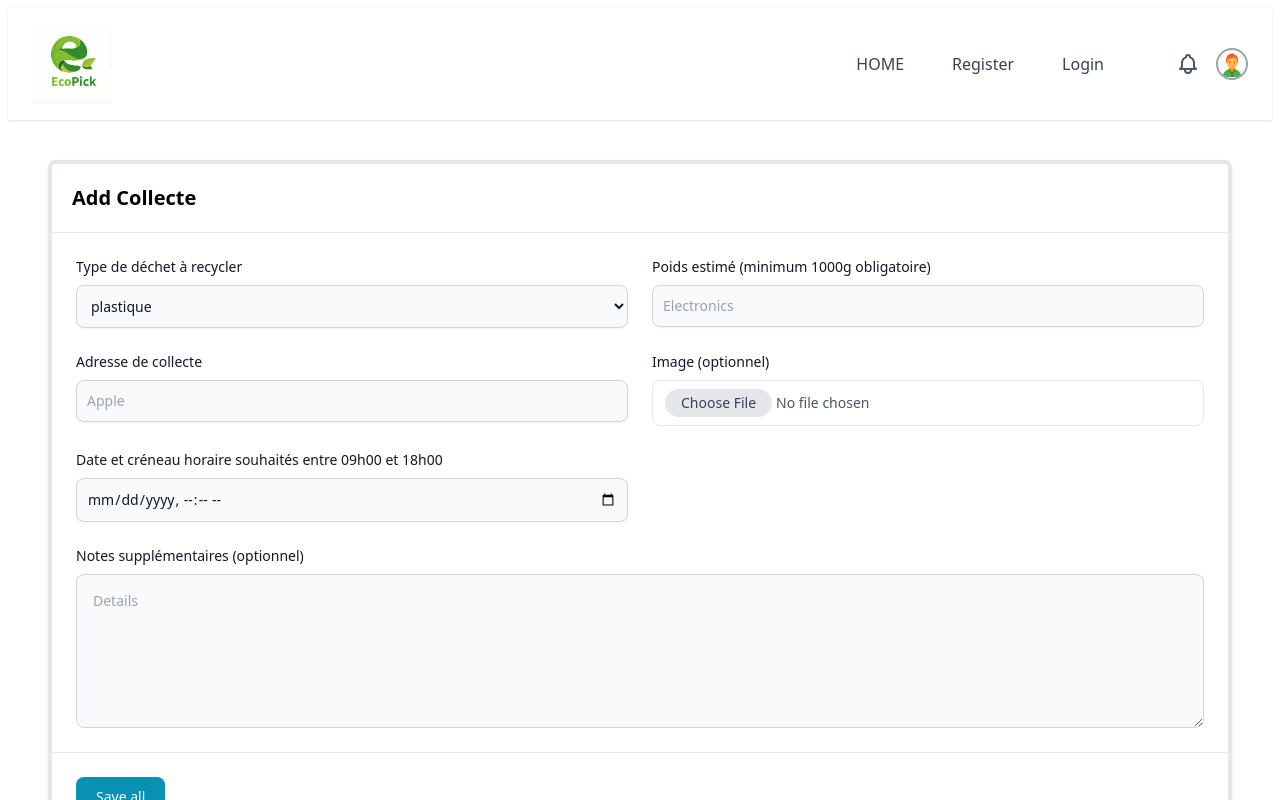
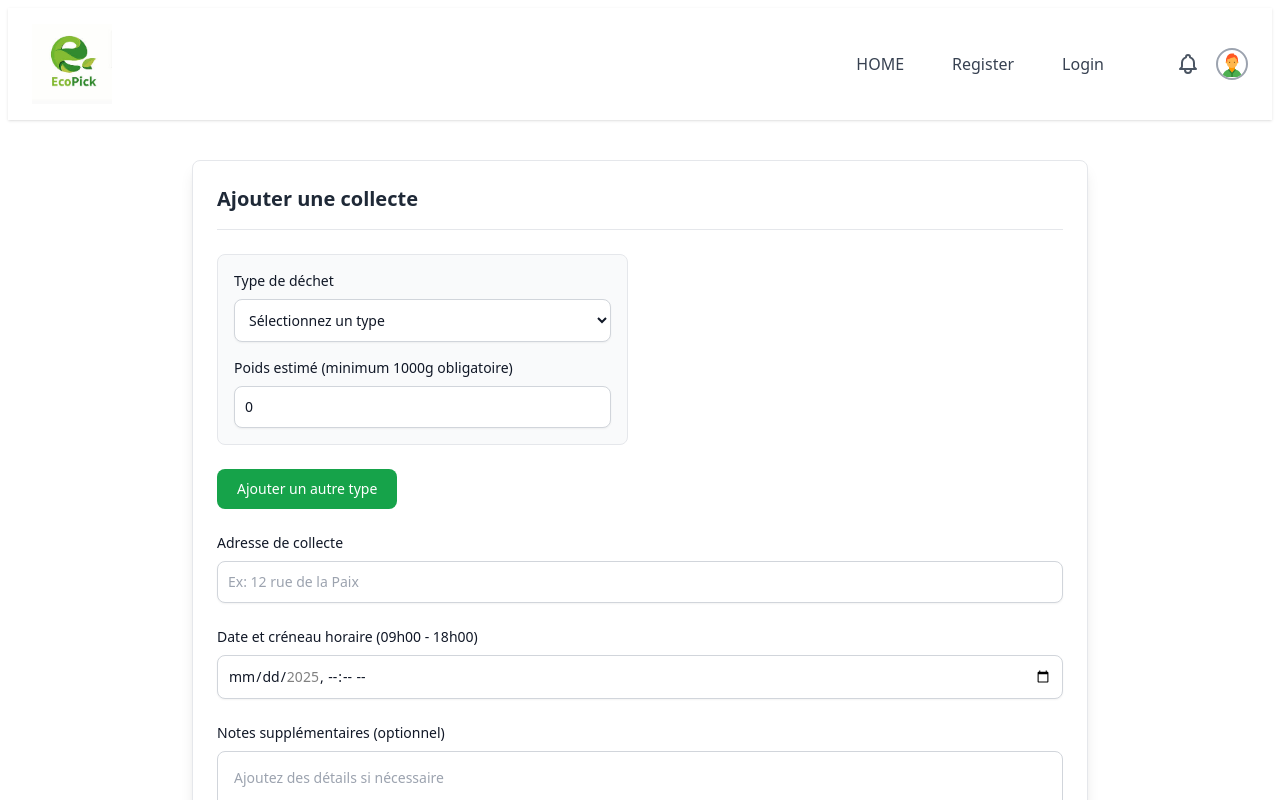
Before and after one commit to Abdelquoddouss/EcoPick, an Angular app: page /addCollection in a window 1280 px wide. Shown: the top 800 px of the page. Built offline with nearby package versions, Linux system fonts and the light colour scheme.

Commit message:
fixer ui de collection

```diff
--- a/src/app/app.routes.ts
+++ b/src/app/app.routes.ts
@@ -13,7 +13,6 @@ export const routes: Routes = [
   { path: 'register', component: RegisterComponent },
   { path: 'login', component: LoginComponent },
 
-  { path: 'home2', component: HomeComponent },
 
 
   {
@@ -23,6 +22,8 @@ export const routes: Routes = [
       { path: 'account', component: AccountComponent },
 
       { path: 'home', component: HomeComponent },
+      { path: '', redirectTo: 'home', pathMatch: 'full' },
+
       { path: 'addCollection', component: CollectionComponent },
 
 
--- a/src/app/collection/collection.component.html
+++ b/src/app/collection/collection.component.html
@@ -1,53 +1,112 @@
-<div class="bg-white border border-4 rounded-lg shadow relative m-10">
-
-  <div class="flex items-start justify-between p-5 border-b rounded-t">
-    <h3 class="text-xl font-semibold">
-      Add Collecte
-    </h3>
-
+<div class="bg-white border border-gray-200 rounded-lg shadow-lg max-w-4xl mx-auto mt-10 p-6">
+  <!-- En-tête -->
+  <div class="flex items-center justify-between pb-4 border-b">
+    <h3 class="text-xl font-semibold text-gray-800">Ajouter une collecte</h3>
   </div>
 
-  <div class="p-6 space-y-6">
-    <form action="#">
-      <div class="grid grid-cols-6 gap-6">
-        <div class="col-span-6 sm:col-span-3">
-          <label for="gender" class="text-sm font-medium text-gray-900 block mb-2">Type de déchet à recycler</label>
-          <select id="gender" name="gender"
-                  class="shadow-sm bg-gray-50 border border-gray-300 text-gray-900 sm:text-sm rounded-lg focus:ring-cyan-600 focus:border-cyan-600 block w-full p-2.5 focus:outline-none focus:border-blue-400" required>
-            <option value="">plastique</option>
-            <option value="">verre</option>
-            <option value="">papier</option>
-            <option value="">métal</option>
+  <!-- Formulaire -->
+  <div class="mt-6">
+    <form #collectionForm="ngForm" (ngSubmit)="onSubmit()" class="space-y-6">
+      <!-- Liste des types de collecte -->
+      <div class="grid grid-cols-1 md:grid-cols-2 gap-6">
+        <div *ngFor="let collecte of collecteTypes; let i = index" class="border p-4 rounded-lg bg-gray-50 relative">
+          <button
+            type="button"
+            (click)="supprimerType(i)"
+            class="absolute top-2 right-2 bg-red-500 text-white rounded-full w-6 h-6 flex items-center justify-center"
+            *ngIf="collecteTypes.length > 1">
+            &#10005;
+          </button>
 
+          <label class="text-sm font-medium text-gray-900 block mb-2">Type de déchet</label>
+          <select
+            [(ngModel)]="collecte.type"
+            [name]="'type-' + i"
+            class="shadow-sm bg-white border border-gray-300 text-gray-900 text-sm rounded-lg focus:ring-cyan-600 focus:border-cyan-600 block w-full p-2.5"
+            required>
+            <option value="" disabled>Sélectionnez un type</option>
+            <option *ngFor="let type of typesDechets" [value]="type">{{type}}</option>
           </select>
+
+          <label class="text-sm font-medium text-gray-900 block mt-4 mb-2">
+            Poids estimé (minimum 1000g obligatoire)
+          </label>
+          <input
+            type="number"
+            [(ngModel)]="collecte.poids"
+            [name]="'poids-' + i"
+            min="1000"
+            class="shadow-sm bg-white border border-gray-300 text-gray-900 text-sm rounded-lg focus:ring-cyan-600 focus:border-cyan-600 block w-full p-2.5"
+            placeholder="Poids en grammes"
+            required>
         </div>
-        <div class="col-span-6 sm:col-span-3">
-          <label for="category" class="text-sm font-medium text-gray-900 block mb-2">Poids estimé (minimum 1000g obligatoire)</label>
-          <input type="text" name="category" id="category" class="shadow-sm bg-gray-50 border border-gray-300 text-gray-900 sm:text-sm rounded-lg focus:ring-cyan-600 focus:border-cyan-600 block w-full p-2.5" placeholder="Electronics" required="">
       </div>
-        <div class="col-span-6 sm:col-span-3">
-          <label for="brand" class="text-sm font-medium text-gray-900 block mb-2">Adresse de collecte</label>
-          <input type="text" name="brand" id="brand" class="shadow-sm bg-gray-50 border border-gray-300 text-gray-900 sm:text-sm rounded-lg focus:ring-cyan-600 focus:border-cyan-600 block w-full p-2.5" placeholder="Apple" required="">
+
+      <!-- Bouton pour ajouter un autre type -->
+      <div class="flex justify-start">
+        <button
+          type="button"
+          (click)="ajouterType()"
+          class="text-white bg-green-600 hover:bg-green-700 focus:ring-4 focus:ring-green-300 font-medium rounded-lg text-sm px-5 py-2.5">
+          Ajouter un autre type
+        </button>
+      </div>
+
+      <!-- Adresse de collecte -->
+      <div>
+        <label class="text-sm font-medium text-gray-900 block mb-2">Adresse de collecte</label>
+        <input
+          type="text"
+          name="adresse"
+          [(ngModel)]="adresse"
+          class="shadow-sm bg-white border border-gray-300 text-gray-900 text-sm rounded-lg focus:ring-cyan-600 focus:border-cyan-600 block w-full p-2.5"
+          placeholder="Ex: 12 rue de la Paix"
+          required>
+      </div>
+
+      <!-- Date et créneau horaire -->
+      <div>
+        <label class="text-sm font-medium text-gray-900 block mb-2">
+          Date et créneau horaire (09h00 - 18h00)
+        </label>
+        <input
+          type="datetime-local"
+          name="date"
+          [(ngModel)]="dateCollecte"
+          min="{{minDate}}"
+          max="{{maxDate}}"
+          class="shadow-sm bg-white border border-gray-300 text-gray-900 text-sm rounded-lg focus:ring-cyan-600 focus:border-cyan-600 block w-full p-2.5"
+          required>
+      </div>
+
+      <!-- Notes supplémentaires -->
+      <div>
+        <label class="text-sm font-medium text-gray-900 block mb-2">
+          Notes supplémentaires (optionnel)
+        </label>
+        <textarea
+          name="notes"
+          [(ngModel)]="notes"
+          rows="4"
+          class="bg-white border border-gray-300 text-gray-900 text-sm rounded-lg focus:ring-cyan-600 focus:border-cyan-600 block w-full p-4"
+          placeholder="Ajoutez des détails si nécessaire">
+            </textarea>
       </div>
       <div class="col-span-6 sm:col-span-3">
         <label class="text-sm font-medium text-gray-900 block mb-2">Image (optionnel)</label>
 
         <input type="file" class="block w-full px-3 py-2 mt-2 text-sm text-gray-600 bg-white border border-gray-200 rounded-lg file:bg-gray-200 file:text-gray-700 file:text-sm file:px-4 file:py-1 file:border-none file:rounded-full dark:file:bg-gray-800 dark:file:text-gray-200 dark:text-gray-300 placeholder-gray-400/70 dark:placeholder-gray-500 focus:border-blue-400 focus:outline-none focus:ring focus:ring-blue-300 focus:ring-opacity-40 dark:border-gray-600 dark:bg-gray-900 dark:focus:border-blue-300" />
       </div>
-        <div class="col-span-6 sm:col-span-3">
-          <label for="price" class="text-sm font-medium text-gray-900 block mb-2">Date et créneau horaire souhaités entre 09h00 et 18h00</label>
-          <input type="datetime-local" name="price" id="price" class="shadow-sm bg-gray-50 border border-gray-300 text-gray-900 sm:text-sm rounded-lg focus:ring-cyan-600 focus:border-cyan-600 block w-full p-2.5" placeholder="$2300" required="">
-        </div>
-        <div class="col-span-full">
-          <label for="product-details" class="text-sm font-medium text-gray-900 block mb-2">Notes supplémentaires (optionnel)</label>
-          <textarea id="product-details" rows="6" class="bg-gray-50 border border-gray-300 text-gray-900 sm:text-sm rounded-lg focus:ring-cyan-600 focus:border-cyan-600 block w-full p-4" placeholder="Details"></textarea>
-        </div>
+
+      <!-- Bouton de soumission -->
+      <div class="flex justify-end">
+        <button
+          class="text-white bg-cyan-600 hover:bg-cyan-700 focus:ring-4 focus:ring-cyan-200 font-medium rounded-lg text-sm px-5 py-2.5"
+          type="submit"
+          [disabled]="!collectionForm.form.valid">
+          Sauvegarder
+        </button>
       </div>
     </form>
   </div>
-
-  <div class="p-6 border-t border-gray-200 rounded-b">
-    <button class="text-white bg-cyan-600 hover:bg-cyan-700 focus:ring-4 focus:ring-cyan-200 font-medium rounded-lg text-sm px-5 py-2.5 text-center" type="submit">Save all</button>
 </div>
-
-</div>
--- a/src/app/collection/collection.component.ts
+++ b/src/app/collection/collection.component.ts
@@ -1,12 +1,93 @@
-import { Component } from '@angular/core';
+import { Component, OnInit } from '@angular/core';
+import {FormsModule} from "@angular/forms";
+import {CommonModule} from "@angular/common";
 
 @Component({
   selector: 'app-collection',
   standalone: true,
-  imports: [],
-  templateUrl: './collection.component.html',
-  styleUrl: './collection.component.css'
+  imports: [FormsModule, CommonModule],
+  templateUrl: "./collection.component.html",
+  styleUrls: ["./collection.component.css"]
 })
-export class CollectionComponent {
+export class CollectionComponent implements OnInit {
+  typesDechets: string[] = ['plastique', 'verre', 'papier', 'métal'];
+  collecteTypes: { type: string; poids: number }[] = [];
+  adresse: string = '';
+  dateCollecte: string = '';
+  notes: string = '';
+  minDate: string = '';
+  maxDate: string = '';
 
+  ngOnInit() {
+    if (this.collecteTypes.length === 0) {
+      this.ajouterType();
+    }
+
+    const today = new Date();
+    const thirtyDaysFromNow = new Date();
+    thirtyDaysFromNow.setDate(today.getDate() + 30);
+
+    this.minDate = this.formatDate(today);
+    this.maxDate = this.formatDate(thirtyDaysFromNow);
+  }
+
+  ajouterType() {
+    if (this.collecteTypes.length < 4) {
+      this.collecteTypes.push({ type: '', poids: 0 });
+    } else {
+      alert('Vous ne pouvez ajouter que 4 types de déchets pour une collecte.');
+    }
+  }
+
+  supprimerType(index: number) {
+    this.collecteTypes.splice(index, 1);
+  }
+
+  private formatDate(date: Date): string {
+    const year = date.getFullYear();
+    const month = String(date.getMonth() + 1).padStart(2, '0');
+    const day = String(date.getDate()).padStart(2, '0');
+    const hours = String(date.getHours()).padStart(2, '0');
+    const minutes = String(date.getMinutes()).padStart(2, '0');
+    return `${year}-${month}-${day}T${hours}:${minutes}`;
+  }
+
+  onSubmit() {
+    if (this.validateForm()) {
+      console.log('Form submitted:', {
+        types: this.collecteTypes,
+        adresse: this.adresse,
+        date: this.dateCollecte,
+        notes: this.notes
+      });
+      // Add your submission logic here
+    }
+  }
+
+  private validateForm(): boolean {
+    // Validate each waste type
+    for (let i = 0; i < this.collecteTypes.length; i++) {
+      const collecte = this.collecteTypes[i];
+      if (!collecte.type) {
+        alert(`Veuillez sélectionner un type pour le déchet numéro ${i + 1}.`);
+        return false;
+      }
+      if (collecte.poids < 1000) {
+        alert(`Le poids du déchet numéro ${i + 1} doit être d'au moins 1000g.`);
+        return false;
+      }
+    }
+
+    // Validate address and date
+    if (!this.adresse) {
+      alert('Veuillez entrer une adresse de collecte.');
+      return false;
+    }
+    if (!this.dateCollecte) {
+      alert('Veuillez sélectionner une date et un créneau horaire pour la collecte.');
+      return false;
+    }
+
+    return true;
+  }
 }
```
Lines whose indentation alone changed are shown as unchanged.
